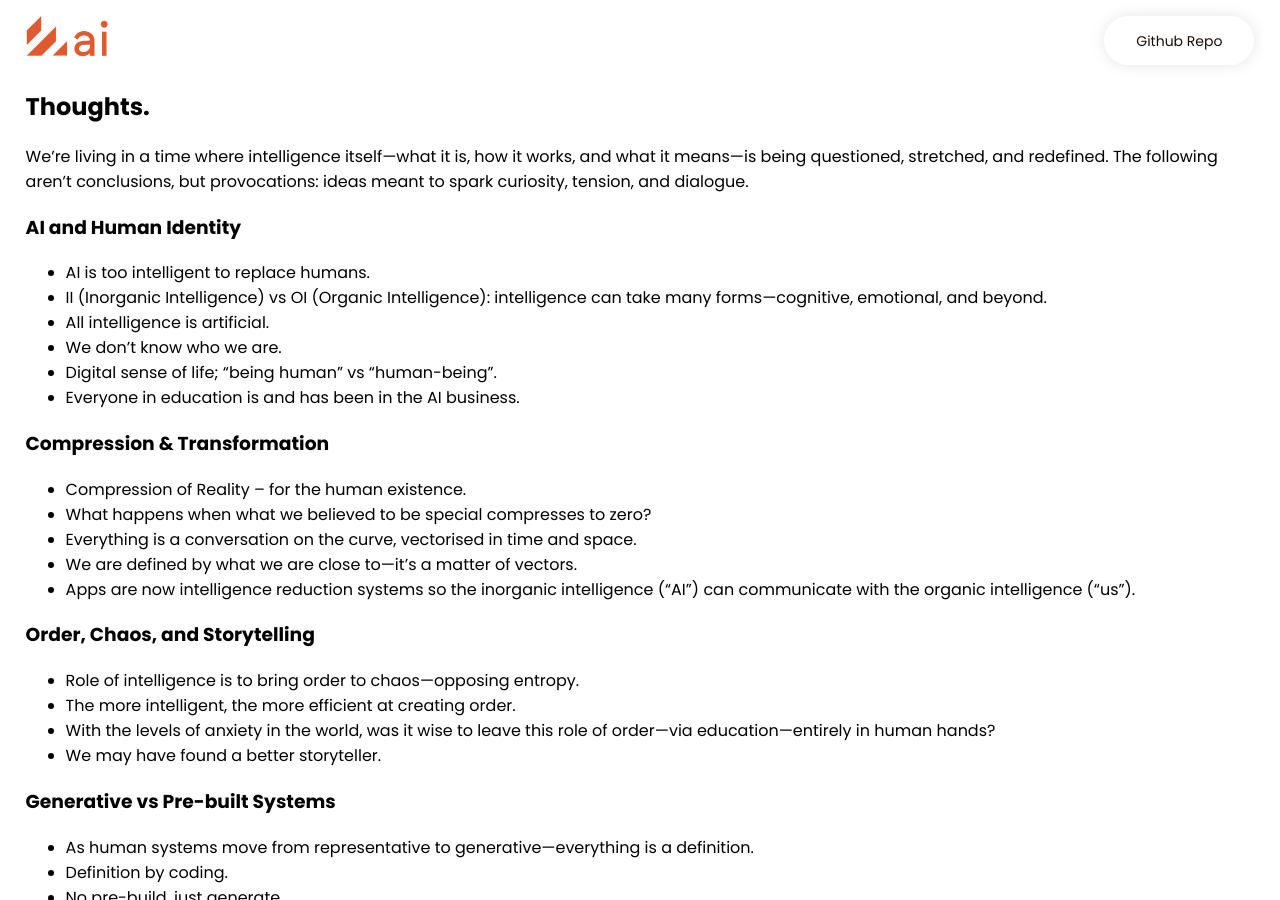
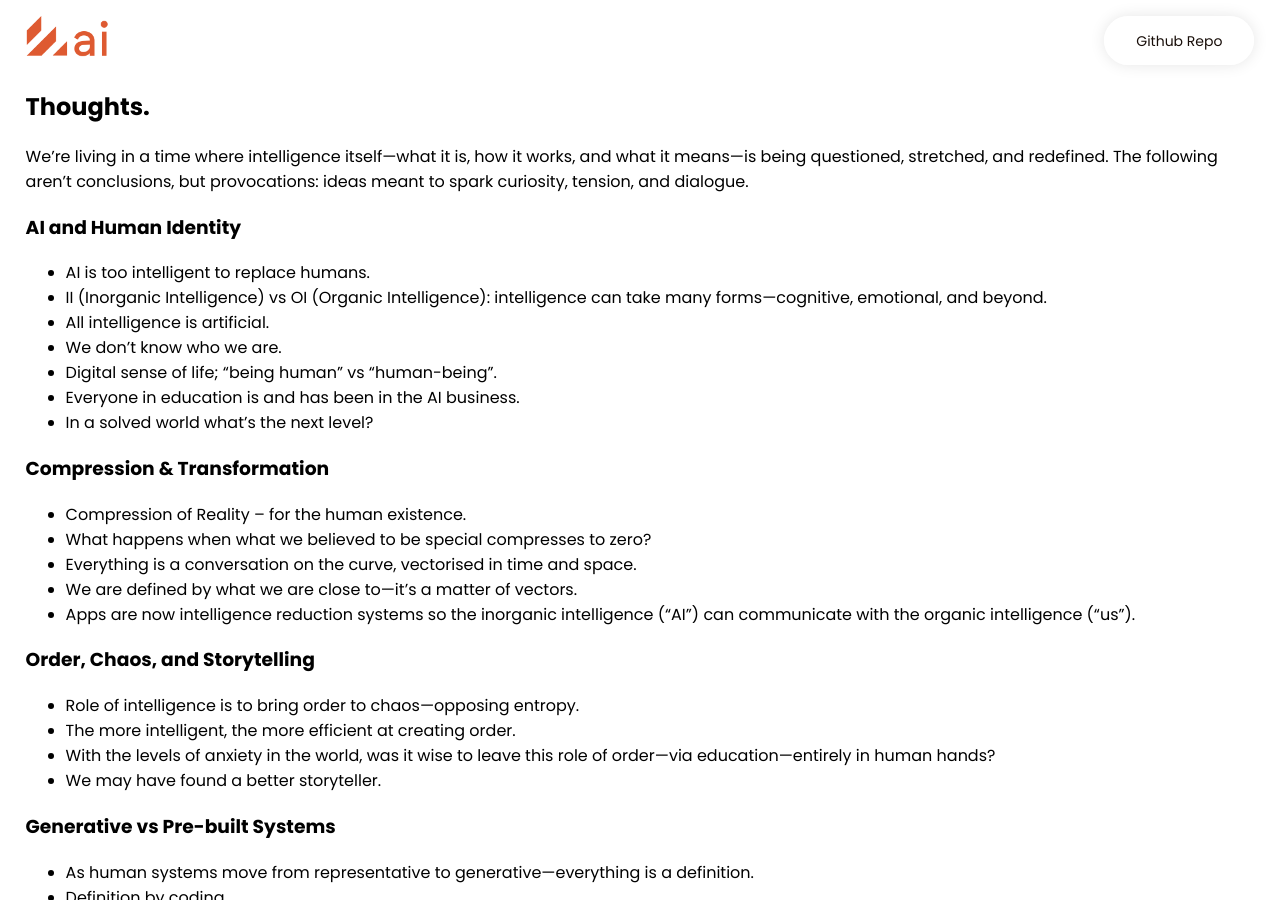
Before and after one commit to selfdriven-foundation/selfdriven-ai, a Jekyll site: the page built from docs/pages/thoughts.md, in a window 1280 px wide and 900 px high. Built offline with Jekyll 4.4.1, drawn with Linux system fonts in a browser that asks for light colours.

Commit message:
Update thoughts.md

```diff
--- a/docs/pages/thoughts.md
+++ b/docs/pages/thoughts.md
@@ -15,6 +15,7 @@ We’re living in a time where intelligence itself—what it is, how it works, a
 - We don’t know who we are.
 - Digital sense of life; “being human” vs “human-being”.
 - Everyone in education is and has been in the AI business.
+- In a solved world what’s the next level?
 
 ### Compression & Transformation
 - Compression of Reality – for the human existence.
```
